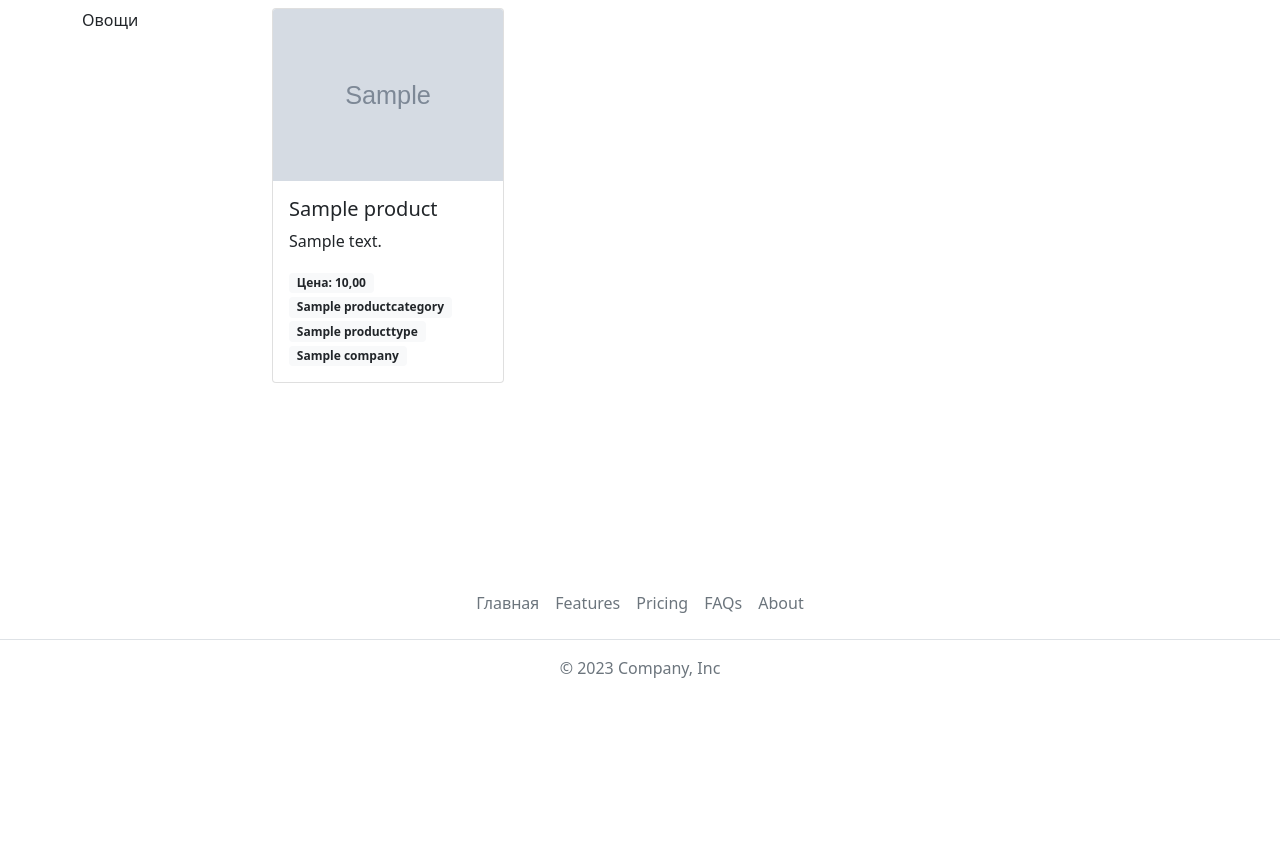
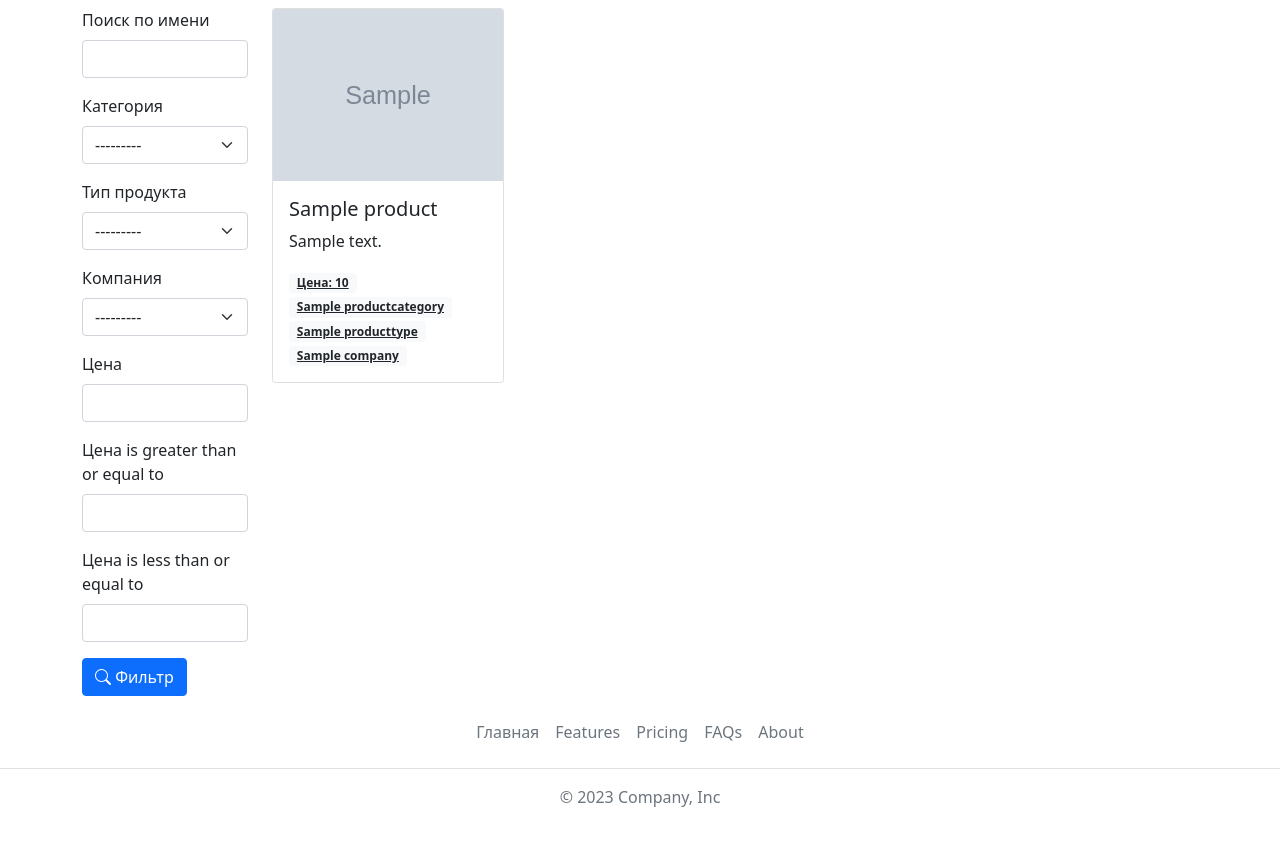
Before and after one commit to Warkinstar/SMEBase, a Django app: page /products/ in a window 1280 px wide. Shown: the part 64-929 px from the top of the page. Before the commit the page ends 742 px from the top, so only its background shows below. Run offline with Django 4.2, Linux system fonts and the light colour scheme; tables that the repository leaves empty hold one stand-in row (values such as "Sample post"); grey boxes marked "Sample" are stand-in pictures; some libraries are stand-ins or nearby versions.

Commit message:
ProductFilter
Get фильтры как теги

```diff
--- /dev/null
+++ b/products/filters.py
@@ -0,0 +1,15 @@
+import django_filters
+from .models import Product, ProductCategory, ProductType
+from django.db import models
+
+
+class ProductFilter(django_filters.FilterSet):
+    name = django_filters.CharFilter(lookup_expr="icontains", label="Поиск по имени")
+    price__gt = django_filters.NumberFilter(field_name="price", lookup_expr="gte")
+    price__lt = django_filters.NumberFilter(field_name="price", lookup_expr="lte")
+    type__product_category = django_filters.ModelChoiceFilter(queryset=ProductCategory.objects.all(), label="Категория")
+
+
+    class Meta:
+        model = Product
+        fields = ["name", "type__product_category", "type", "company", "price", "price__gt", "price__lt"]
--- a/products/models.py
+++ b/products/models.py
@@ -36,6 +36,7 @@ class ProductType(BaseModel):
         ProductCategory,
         on_delete=models.CASCADE,
         related_name="types",
+        verbose_name="Категория продукта",
         help_text="Категория продукта",
     )
     name = models.CharField(
@@ -46,7 +47,10 @@ class ProductType(BaseModel):
 
 class Product(BaseModel):
     company = models.ForeignKey(
-        Company, on_delete=models.CASCADE, related_name="products"
+        Company,
+        on_delete=models.CASCADE,
+        related_name="products",
+        verbose_name="Компания",
     )
     type = models.ForeignKey(
         ProductType,
@@ -57,4 +61,6 @@ class Product(BaseModel):
     name = models.CharField("Название продукта", max_length=255)
     price = models.DecimalField("Цена", max_digits=10, decimal_places=2)
     description = models.TextField("Описание продукта", blank=True)
-    image = models.ImageField("Изображение продукта", upload_to="product_images", blank=True)
+    image = models.ImageField(
+        "Изображение продукта", upload_to="product_images", blank=True
+    )
--- a/products/views.py
+++ b/products/views.py
@@ -1,9 +1,13 @@
 from django.shortcuts import render
 from django.views.generic.list import ListView
 from .models import Product, ProductType, ProductCategory
+from .filters import ProductFilter
 
 
 class ProductListView(ListView):
-    model = Product
     template_name = "products/product_list.html"
     context_object_name = "products"
+
+    def get_queryset(self):
+        f = ProductFilter(self.request.GET, queryset=Product.objects.all())
+        return f
--- a/templates/products/product_list.html
+++ b/templates/products/product_list.html
@@ -1,4 +1,5 @@
 {% extends "base.html" %}
+{% load crispy_forms_tags %}
 {% load static %}
 
 {% block title %}Продукты{% endblock title %}
@@ -9,21 +10,24 @@
 
 <div class="row">
     <div class="col-md-2">
-        Овощи
+        <form method="get">
+            {{ products.form|crispy }}
+            <button class="btn btn-primary" type="submit"><i class="bi bi-search"></i> Фильтр</button>
+        </form>
     </div>
 
     <div class="col-md">
-        {% for product in products %}
+        {% for product in products.qs %}
         <div class="col-lg-3 col-md-4 col-sm-6 mb-4">
             <div class="card">
               <img {% if product.image %} src="{{ product.image.url }}" {% else %} src="{% static 'images/no-image.jfif' %}" {% endif %} class="card-img-top" alt="{{ product.name }} image">
               <div class="card-body">
                   <h5 class="card-title">{{ product.name }}</h5>
                   <p class="card-text">{{ product.description }}</p>
-                  <span class="badge bg-light text-dark"><p class="card-text">Цена: {{ product.price }}</p></span>
-                  <span class="badge bg-light text-dark"><p class="card-text">{{ product.type.product_category }}</p></span>
-                  <span class="badge bg-light text-dark"><p class="card-text">{{ product.type }}</p></span>
-                  <span class="badge bg-light text-dark"><p class="card-text">{{ product.company }}</p></span>
+                  <a href="{% url 'product_list' %}?price__lt={{ product.price|floatformat }}" class="badge bg-light text-dark"><p class="card-text">Цена: {{ product.price|floatformat }}</p></a>
+                  <a href="{% url 'product_list' %}?type__product_category={{ product.type.product_category.pk }}" class="badge bg-light text-dark"><p class="card-text">{{ product.type.product_category }}</p></a>
+                  <a href="{% url 'product_list' %}?type={{ product.type.pk }}" class="badge bg-light text-dark"><p class="card-text">{{ product.type }}</p></a>
+                  <a href="{% url 'product_list' %}?company={{ product.company.pk }}" class="badge bg-light text-dark"><p class="card-text">{{ product.company }}</p></a>
               </div>
             </div>
         </div>
```
